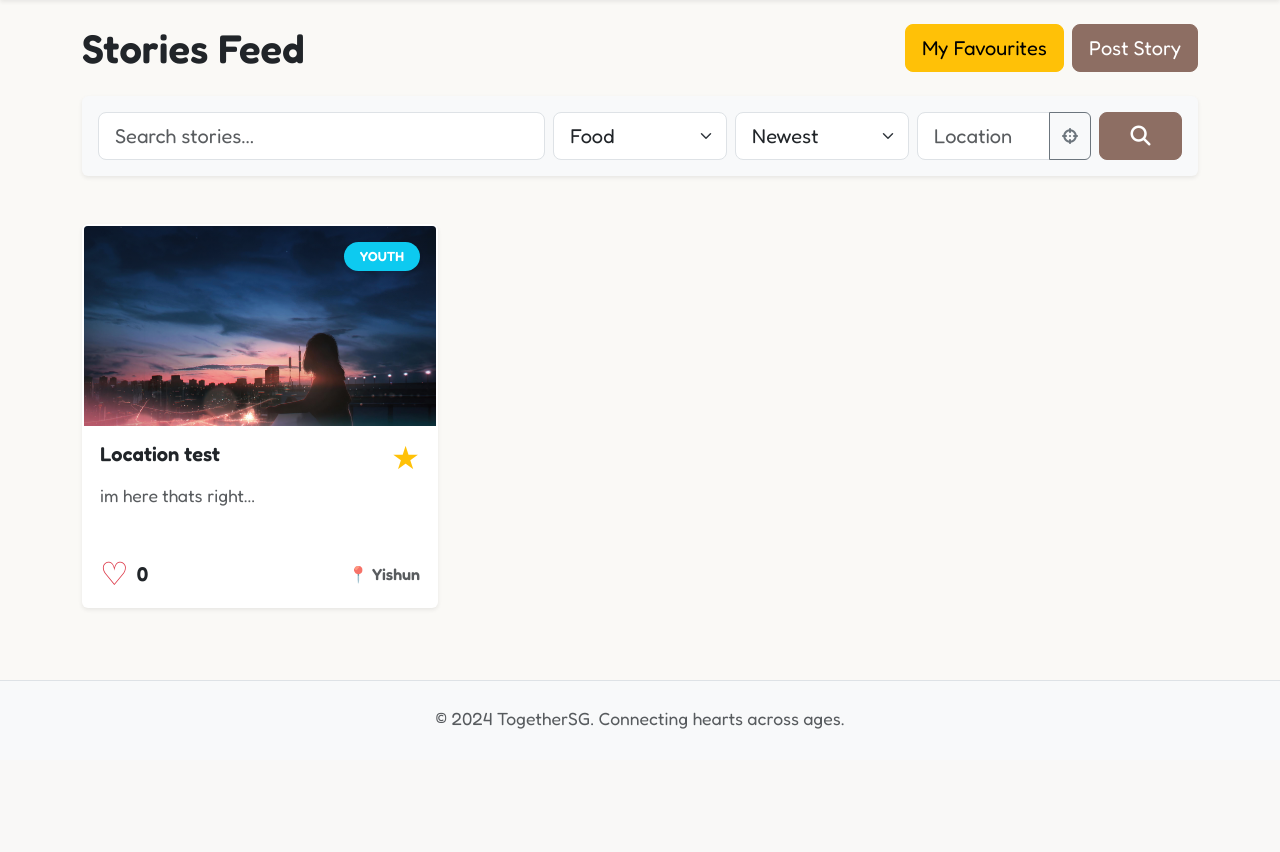
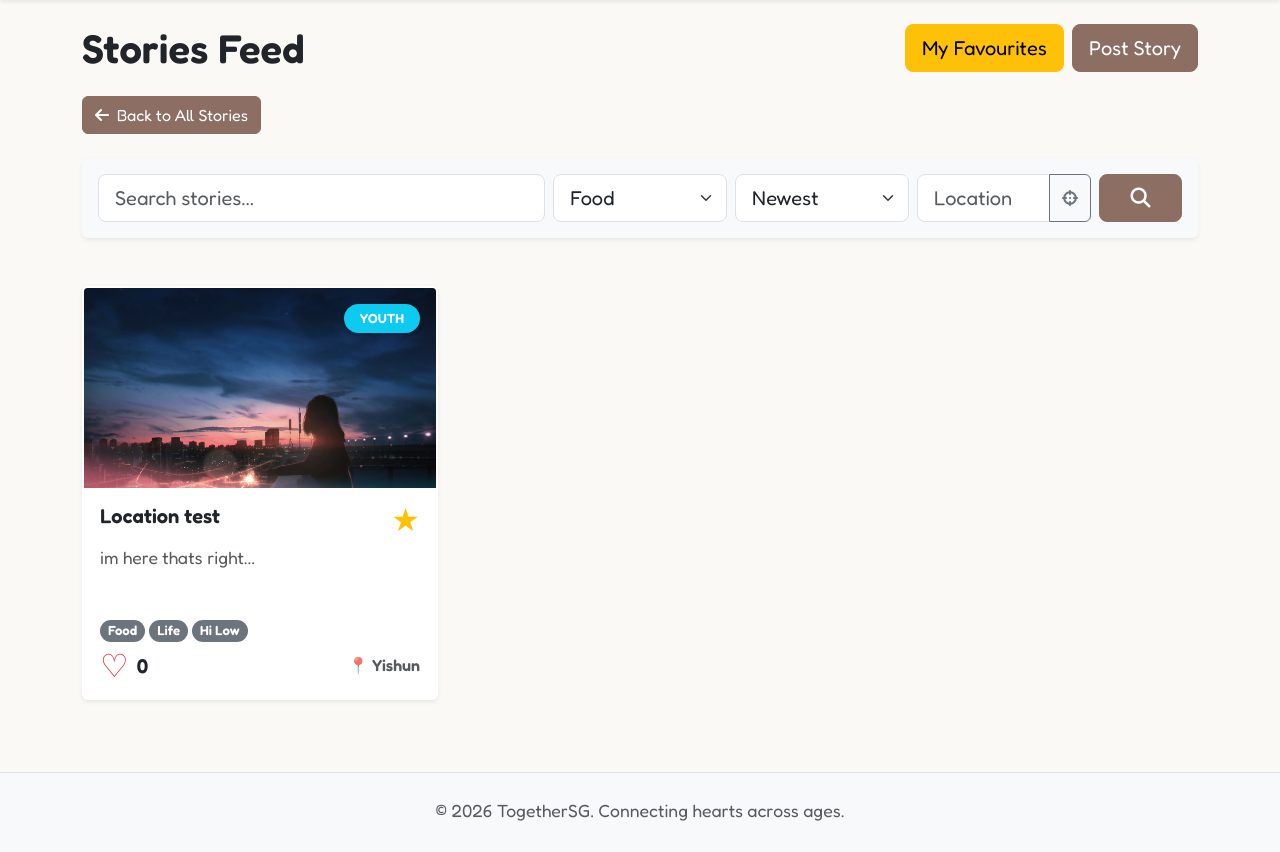
Before and after one commit to jodenlee/WDP-jjlin, a Flask app: a page that uses templates/base.html in a window 1280 px wide. Shown: the part 78-930 px from the top of the page. Before the commit the page ends 807 px from the top, so only its background shows below. Run offline with Flask 3, Linux system fonts and the light colour scheme; a user stored in the database is signed in; data comes from the database, SQL or seed files in the repository; both versions use the stored data as it was after the commit.

Commit message:
joden1.15

```diff
--- a/routes/main.py
+++ b/routes/main.py
@@ -3,7 +3,7 @@ from utils import get_db
 
 main_bp = Blueprint('main', __name__)
 
-# FETCH DASHBOARD CONTENT FROM DATABASE / GET RECENT STORIES / GET UPCOMING ACTIVITIES: Loads data for the main landing page
+# MAIN HOME ROUTE: Fetches recent stories and upcoming activities for the landing page
 @main_bp.route('/')
 def home():
     db = get_db()
--- a/routes/stories.py
+++ b/routes/stories.py
@@ -7,7 +7,7 @@ import math
 
 stories_bp = Blueprint('stories', __name__)
 
-# FETCH STORIES FROM DATABASE: This function retrieves all stories, with optional filtering and sorting
+# STORY LIST VIEW: Retrieves all stories with optional filtering (search, location, tags) and sorting (newest, popular)
 @stories_bp.route('/stories')
 def stories_list():
     db = get_db()
@@ -75,9 +75,17 @@ def stories_list():
     all_tags_rows = db.query("SELECT DISTINCT tag FROM story_tags ORDER BY tag")
     all_tags = [row['tag'] for row in all_tags_rows]
 
-    return render_template('stories/index.html', stories=stories_data, page=page, total_pages=total_pages, bookmarked_story_ids=bookmarked_story_ids, liked_story_ids=liked_story_ids, all_tags=all_tags, selected_tags=tags_filter)
+    # Fetch tags for each story
+    stories_with_tags = []
+    for story in stories_data:
+        story_dict = dict(story)
+        tags_rows = db.query("SELECT tag FROM story_tags WHERE story_id = ?", (story['id'],))
+        story_dict['tags'] = [t['tag'] for t in tags_rows]
+        stories_with_tags.append(story_dict)
 
-# ADD STORY TO DATABASE: This function handles the creation of a new story, including image uploads
+    return render_template('stories/index.html', stories=stories_with_tags, page=page, total_pages=total_pages, bookmarked_story_ids=bookmarked_story_ids, liked_story_ids=liked_story_ids, all_tags=all_tags, selected_tags=tags_filter)
+
+# CREATE STORY ROUTE: Handles new story submission, including image uploads and tag associations
 @stories_bp.route('/stories/new', methods=['GET', 'POST'])
 @login_required
 def create_story():
@@ -150,7 +158,7 @@ def create_story():
 
     return render_template('stories/create.html')
 
-# GET STORY DETAILS FROM DATABASE: Fetches a single story by its ID, including author and comments
+# STORY DETAIL VIEW: Displays a single story with its gallery, tags, and comment thread
 @stories_bp.route('/stories/<int:story_id>')
 def view_story(story_id):
     db = get_db()
@@ -180,7 +188,9 @@ def view_story(story_id):
     story_images = [img['image_path'] for img in additional_images]
 
     comments_query = """
-        SELECT c.*, u.username, u.role, u.profile_pic
+        SELECT c.id, c.story_id, c.user_id, c.content,
+               datetime(c.created_at, '+8 hours') as created_at,
+               u.username, u.role, u.profile_pic
         FROM comments c
         JOIN users u ON c.user_id = u.id
         WHERE c.story_id = ?
@@ -194,7 +204,7 @@ def view_story(story_id):
 
     return render_template('stories/view.html', story=story, is_bookmarked=is_bookmarked, is_liked=is_liked, comments=comments, story_images=story_images, story_tags=story_tags)
 
-# FETCH BOOKMARKED STORIES FROM DATABASE: Retrieves stories that the current user has saved
+# MY FAVOURITES VIEW: Displays stories bookmarked by the logged-in user with filter support
 @stories_bp.route('/stories/bookmarks')
 @login_required
 def my_bookmarks():
@@ -244,9 +254,17 @@ def my_bookmarks():
     all_tags_rows = db.query("SELECT DISTINCT tag FROM story_tags ORDER BY tag")
     all_tags = [row['tag'] for row in all_tags_rows]
 
-    return render_template('stories/favourites.html', stories=bookmarks, bookmarked_story_ids=bookmarked_story_ids, liked_story_ids=liked_story_ids, all_tags=all_tags, selected_tags=tags_filter)
+    # Fetch tags for each story
+    stories_with_tags = []
+    for story in bookmarks:
+        story_dict = dict(story)
+        tags_rows = db.query("SELECT tag FROM story_tags WHERE story_id = ?", (story['id'],))
+        story_dict['tags'] = [t['tag'] for t in tags_rows]
+        stories_with_tags.append(story_dict)
 
-# SAVE BOOKMARK TO DATABASE / REMOVE BOOKMARK FROM DATABASE: Toggles a story in the user's favourites
+    return render_template('stories/favourites.html', stories=stories_with_tags, bookmarked_story_ids=bookmarked_story_ids, liked_story_ids=liked_story_ids, all_tags=all_tags, selected_tags=tags_filter)
+
+# TOGGLE BOOKMARK ACTION: Saves or removes a story from the user's favourites list
 @stories_bp.route('/stories/<int:story_id>/bookmark', methods=['POST'])
 @login_required
 def toggle_bookmark(story_id):
@@ -263,7 +281,7 @@ def toggle_bookmark(story_id):
     conn.commit()
     return redirect(request.referrer or url_for('stories.view_story', story_id=story_id))
 
-# UPDATE LIKES IN DATABASE / SAVE LIKE TO DATABASE: Toggles a like on a story and updates the count
+# TOGGLE LIKE ACTION: Increments or decrements story like count and tracks user interaction
 @stories_bp.route('/stories/<int:story_id>/like', methods=['POST'])
 @login_required
 def toggle_like(story_id):
@@ -283,7 +301,7 @@ def toggle_like(story_id):
     conn.commit()
     return redirect(request.referrer or url_for('stories.stories_list'))
 
-# UPDATE STORY IN DATABASE / MODIFY STORY: Handles editing of an existing story and its images
+# EDIT STORY ROUTE: Allows authors to modify story text, images, and tags
 @stories_bp.route('/stories/<int:story_id>/edit', methods=['GET', 'POST'])
 @login_required
 def edit_story(story_id):
@@ -363,7 +381,7 @@ def edit_story(story_id):
 
     return render_template('stories/edit.html', story=story, story_images=story_images, story_tags=story_tags)
 
-# REMOVE STORY FROM DATABASE / DELETE STORY: Permanently deletes a story and all associated data
+# DELETE STORY ACTION: Permanently removes a story and its related data (likes, bookmarks, images)
 @stories_bp.route('/stories/<int:story_id>/delete', methods=['POST'])
 @login_required
 def delete_story(story_id):
@@ -386,7 +404,7 @@ def delete_story(story_id):
     flash('Story deleted successfully.', 'success')
     return redirect(url_for('stories.stories_list'))
 
-# ADD COMMENT TO DATABASE / SAVE COMMENT: Posts a new comment on a specific story
+# ADD COMMENT ACTION: Appends a new user comment to a story thread
 @stories_bp.route('/stories/<int:story_id>/comment', methods=['POST'])
 @login_required
 def add_comment(story_id):
@@ -402,7 +420,7 @@ def add_comment(story_id):
     return redirect(url_for('stories.view_story', story_id=story_id))
 
 # Comment Management inside stories blueprint
-# UPDATE COMMENT IN DATABASE: Modifies the text of an existing comment
+# EDIT COMMENT ACTION: Updates the content of an existing user comment
 @stories_bp.route('/comment/<int:comment_id>/edit', methods=['POST'])
 @login_required
 def edit_comment(comment_id):
@@ -426,7 +444,7 @@ def edit_comment(comment_id):
     flash('Comment updated.', 'success')
     return redirect(request.referrer)
 
-# REMOVE COMMENT FROM DATABASE / DELETE COMMENT: Deletes a comment by its ID
+# DELETE COMMENT ACTION: Removes a user comment from a story thread
 @stories_bp.route('/comment/<int:comment_id>/delete', methods=['POST'])
 @login_required
 def delete_comment(comment_id):
--- a/static/css/style.css
+++ b/static/css/style.css
@@ -1,27 +1,26 @@
+/*
+ * DESIGN TOKENS & ROOT VARIABLES: Defines the color palette and typography scale
+ */
 :root {
     /* Minimalist Beige Palette */
     --primary-color: #8D6E63;
-    /* Warm Brown */
     --secondary-color: #A1887F;
-    /* Soft Brown */
     --accent-color: #D7CCC8;
-    /* Beige Accent */
     --bg-color: #FAF9F6;
-    /* Off-White Background */
     --text-color: #4E4E4E;
-    /* Soft Charcoal */
     --text-light: #757575;
-    /* Muted Gray */
     --card-bg: #FFFFFF;
 }
 
+/*
+ * BASE TYPOGRAPHY & LAYOUT: Resets and foundational element styling
+ */
 body {
     font-family: 'Fredoka', sans-serif;
     color: var(--text-color);
     background-color: var(--bg-color);
     line-height: 1.6;
     font-size: 1.1rem;
-    /* Slightly larger base */
 }
 
 h1,
@@ -34,7 +33,9 @@ h6 {
     font-weight: 700;
 }
 
-/* Bootstrap Overrides */
+/*
+ * BOOTSTRAP OVERRIDES: Customizing standard utility classes to fit the theme
+ */
 .text-primary {
     color: var(--primary-color) !important;
 }
@@ -68,7 +69,9 @@ h6 {
     color: var(--primary-color) !important;
 }
 
-/* Custom Utilities */
+/*
+ * INTERACTIVE CARD STYLES: Hover effects and animations for grid items
+ */
 .hover-card {
     transition: all 0.3s ease;
     border: 2px solid transparent !important;
@@ -85,15 +88,19 @@ h6 {
     transition: transform 0.3s ease;
 }
 
-/* Interactive List Items */
+/*
+ * LIST ITEM ANIMATIONS: Styles for dashboard lists (stories/activities)
+ */
 .hover-list-item {
     transition: all 0.2s ease;
+    border: 1px solid #dee2e6 !important;
     border-left: 4px solid transparent !important;
 }
 
 .hover-list-item:hover {
     transform: translateX(5px);
     background-color: #fff !important;
+    border-color: #dee2e6 !important;
     border-left-color: var(--primary-color) !important;
     box-shadow: 0 4px 6px rgba(0, 0, 0, 0.05);
 }
@@ -108,6 +115,9 @@ h6 {
     transform: translateX(0);
 }
 
+/*
+ * VISUAL ENHANCERS: Gradients, placeholders, and UI polish
+ */
 .header-overlay-gradient {
     background: linear-gradient(to bottom, rgba(0, 0, 0, 0.4) 0%, rgba(0, 0, 0, 0) 40%);
 }
@@ -122,7 +132,9 @@ h6 {
     background-size: cover;
 }
 
-/* Carousel Custom Nav */
+/*
+ * STORY COMPONENT STYLES: Carousel and specific story-view elements
+ */
 .detail-carousel .nav-arrow {
     background: rgba(0, 0, 0, 0.3);
     border-radius: 50%;
--- a/templates/base.html
+++ b/templates/base.html
@@ -98,7 +98,7 @@
 
     <footer class="bg-light text-center py-4 mt-5 border-top" style="min-height: 80px;">
         <div class="container h-100 d-flex align-items-center justify-content-center">
-            <p class="mb-0 text-muted">&copy; 2024 TogetherSG. Connecting hearts across ages.</p>
+            <p class="mb-0 text-muted">&copy; 2026 TogetherSG. Connecting hearts across ages.</p>
         </div>
     </footer>
 
--- a/templates/index.html
+++ b/templates/index.html
@@ -97,7 +97,7 @@
     </section>
 
     <section class="col-md-6">
-        <h3 class="h4 mb-3 fw-bold">Upcoming</h3>
+        <h3 class="h4 mb-3 fw-bold">Upcoming Activities</h3>
         <div class="list-group list-group-flush">
             {% if activities %}
             {% for activity in activities %}
--- a/templates/stories/index.html
+++ b/templates/stories/index.html
@@ -10,9 +10,9 @@
             <a href="{{ url_for('stories.create_story') }}" class="btn btn-primary btn-lg">Post Story</a>
         </div>
     </div>
-    {% if request.args.get('search') or request.args.get('location') %}
+    {% if request.args.get('search') or request.args.get('location') or request.args.get('tags') %}
     <div class="mb-4">
-        <a href="{{ url_for('stories.stories_list') }}" class="btn btn-outline-secondary">
+        <a href="{{ url_for('stories.stories_list') }}" class="btn btn-primary">
             <i class="fas fa-arrow-left me-2"></i>Back to All Stories
         </a>
     </div>
@@ -137,7 +137,19 @@
 
             <!-- Footer -->
             <!-- Footer -->
-            <div class="card-footer bg-white border-0 py-3 d-flex justify-content-between align-items-center">
+            <div class="card-footer bg-white border-0 py-3">
+                <!-- Tags Row -->
+                {% if story.tags %}
+                <div class="d-flex flex-wrap gap-1 mb-2 position-relative z-2">
+                    {% for tag in story.tags %}
+                    <a href="{{ url_for('stories.stories_list', tags=tag) }}"
+                        class="badge bg-secondary text-white text-decoration-none rounded-pill px-2 py-1 small">{{ tag
+                        }}</a>
+                    {% endfor %}
+                </div>
+                {% endif %}
+
+                <div class="d-flex justify-content-between align-items-center">
                     <div class="d-flex align-items-center gap-2 position-relative z-2">
                         <form action="{{ url_for('stories.toggle_like', story_id=story['id']) }}" method="POST">
                             <button type="submit" class="btn p-0 border-0 bg-transparent fs-2 text-danger lh-1">
@@ -150,6 +162,7 @@
                     <div class="d-flex align-items-center gap-3">
                         <div class="text-muted d-flex align-items-center fs-6 fw-semibold">
                             📍 {{ story['location'] or 'SG' }}
+                        </div>
                     </div>
                 </div>
             </div>
```
Also changed, not shown: static/js/geolocation.js (+10 -11 lines), static/js/script.js (+7 -4 lines), templates/stories/favourites.html (+16 -2 lines), templates/stories/view.html (+4 -2 lines), app.db, 1 other file. Lines whose indentation alone changed are shown as unchanged.
